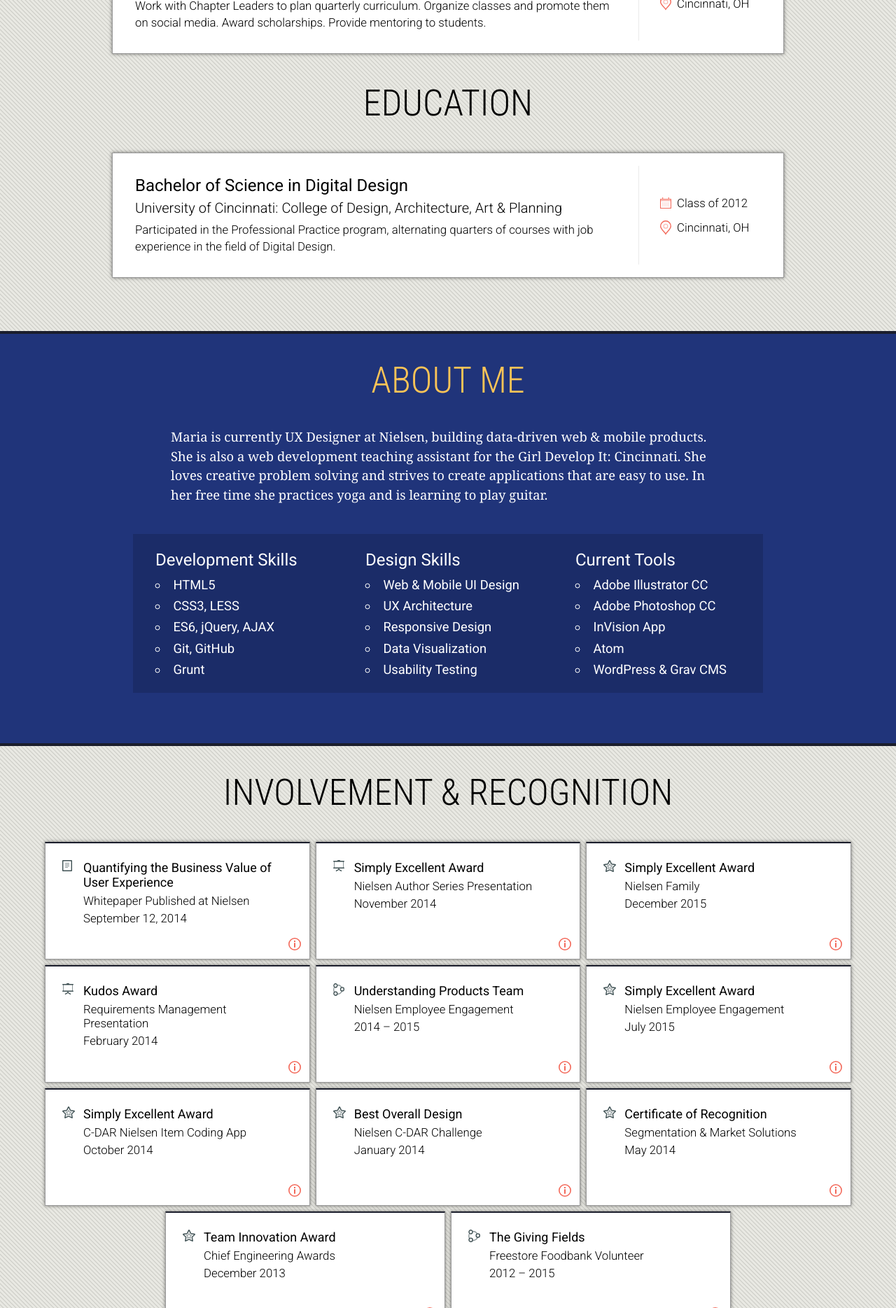
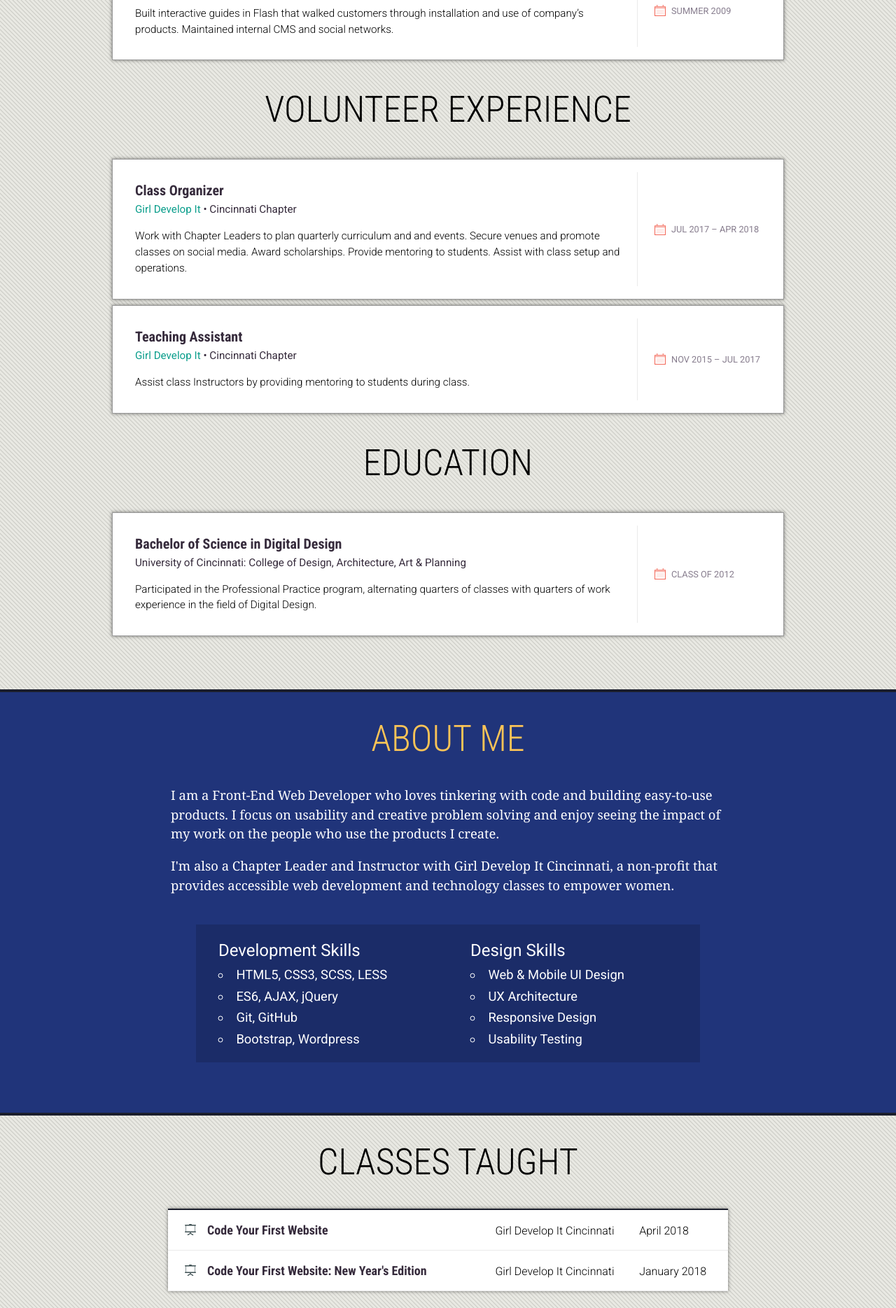
Before and after one commit to MariaSzubski/Current-Portfolio, a PHP site: page / in a window 1280 px wide. Shown: the part 3840-5709 px from the top of the page at 70% size. Run offline with PHP 8.4, Linux system fonts and the light colour scheme; some libraries are stand-ins or nearby versions; some web fonts are replaced.

Commit message:
Revise Experience for 2018

```diff
--- a/css/build/type_mixins.css
+++ b/css/build/type_mixins.css
@@ -1 +1 @@
-@import url('https://fonts.googleapis.com/css?family=Noto+Serif:400,700|Roboto+Condensed:300,400,700|Roboto:300,400');.ff-reg{font-family:Roboto,Helvetica,Trebuchet MS,sans-serif}.ff-cond{font-family:Roboto Condensed,Arial Narrow,sans-serif}.ff-serif{font-family:Noto Serif,Georgia,serif}.f-sectionHeader{font-family:Roboto Condensed,Arial Narrow,sans-serif;font-size:52px;font-size:3.25rem;font-weight:300;text-transform:uppercase;text-align:center;padding:36px 0;box-sizing:border-box;width:100%}.f-contentHeader{font-size:20px;font-size:1.25rem;font-weight:500;margin-bottom:6px}.f-copy{font-size:16.8px;font-size:1.05rem;font-weight:300}
+@import url('https://fonts.googleapis.com/css?family=Noto+Serif:400,700|Roboto+Condensed:300,400,700|Roboto:300,400,500,700');.ff-reg{font-family:Roboto,Helvetica,Trebuchet MS,sans-serif}.ff-cond{font-family:Roboto Condensed,Arial Narrow,sans-serif}.ff-serif{font-family:Noto Serif,Georgia,serif}.f-sectionHeader{font-family:Roboto Condensed,Arial Narrow,sans-serif;font-size:52px;font-size:3.25rem;font-weight:300;text-transform:uppercase;text-align:center;padding:36px 0;box-sizing:border-box;width:100%}.f-contentHeader{font-size:20px;font-size:1.25rem;font-weight:500;margin-bottom:6px}.f-copy{font-size:16.8px;font-size:1.05rem;font-weight:300}
--- a/css/src/colors.less
+++ b/css/src/colors.less
@@ -4,11 +4,13 @@
 @yellow:    	#FCC457;
 @green:     	#00AC98;
 @green-link: 	#0B9E8C;
-@black:			#1B1E2C;
-@navy:			#2B2E3C;
-@navy-lt:       #3B3F54;
+@black:			  #1B1E2C;
+@navy:        #2B2E3C;
+@navy-lt:     #3B3F54;
 @grey:      	#362B3C;
-@white:			#FFFFFF;
+@grey-md:     #615666;
+@grey-lt:     #877D8E;
+@white:			  #FFFFFF;
 
 
 
--- a/css/src/intro.less
+++ b/css/src/intro.less
@@ -312,7 +312,7 @@ header{
 		width: 100%;
 		height: auto;
 		margin: 4px;
-		padding: 18px 32px;
+		padding: 18px 24px 18px 32px;
 		background-color: @white;
 		border: 1px solid #999;
 		.b-shadow;
@@ -332,8 +332,8 @@ header{
 
 	& article div:last-child{
 		flex: 1;
-		padding-left: 30px;
-		min-width: 144px;
+		padding-left: 24px;
+		min-width: 160px;
 		display:flex;
 		flex-flow: column;
 		align-items: flex-start;
@@ -426,7 +426,7 @@ header{
 	align-items: stretch;
 	justify-content: flex-start;
 	width: 80% !important;
-	max-width: 900px;
+	max-width: 720px;
 	flex-basis: 100%;
 	background-color: rgba(0,0,0,.15);
 
@@ -494,6 +494,46 @@ header{
 	padding: 0px 60px 72px 60px;
 }
 
+#classContainer {
+	box-sizing: border-box;
+	width: 100%;
+  margin: auto;
+	max-width: 50rem;
+  background-color: @white;
+
+  border-top: 2px solid @black;
+  .b-shadow;
+
+	& article {
+		box-sizing: border-box;
+		position: relative;
+		display: flex;
+		flex-flow: row;
+		padding: 18px 24px 12px 24px;
+    border-bottom: 1px solid #eaeaea;
+
+    & .cl_01{
+      max-width: 32px;
+      flex: 1;
+      padding-top: 2px;
+    }
+
+    & .cl_02{
+      flex: 4;
+    }
+
+    & .cl_03{
+      flex: 2;
+      padding-top: 2px;
+    }
+
+    & .cl_04{
+      flex: 1;
+      padding-top: 2px;
+    }
+	}
+}
+
 #invContainer {
 	display: inline-flex;
 	flex-wrap: wrap;
@@ -552,12 +592,6 @@ header{
 		position: absolute;
 		top: 24px;
 		left: 24px;
-
-		*[src*="presentation"]{
-			position: absolute;
-			top: 54px;
-			left: 25px;
-		}
 	}
 }
 
@@ -570,7 +604,7 @@ header{
 	transition: opacity .3s ease;
 }
 
-@media (min-width: 64.0625em) and (max-width: 105em){
+@media (min-width: 54.001em) and (max-width: 105em){
 
 	#invContainer article {
 		flex: 1 0 32.5%;
@@ -578,19 +612,28 @@ header{
 
 }
 
-@media (min-width: 48.0625em) and (max-width: 64em){
 
-	#invContainer article {
-		flex-basis: 48%;
-	}
-
-}
-
-@media handheld, (max-width:48.4375em){
+@media handheld, (max-width: 54em){
 
 	#involveRec{
 		padding: 0px .3em 72px .3em;
 	}
+
+  #classContainer{
+    margin: 0px;
+    .cl_02{
+      flex: 4 !important;
+    }
+
+    .cl_03{
+      display: none;
+    }
+
+    .cl_04{
+      flex: 2 !important;
+      padding-top: 0px !important;
+    }
+  }
 
 	#invContainer {
 		& article{
@@ -637,12 +680,6 @@ header{
 			position: absolute;
 			top: 18px;
 			left: 18px;
-
-			&[src*="presentation"]{
-				position: absolute;
-				top: 50px;
-				left: 19px;
-			}
 		}
 	}
 
--- a/css/src/type_mixins.less
+++ b/css/src/type_mixins.less
@@ -1,5 +1,5 @@
 @import (reference) 'colors.less';
-@import url('https://fonts.googleapis.com/css?family=Noto+Serif:400,700|Roboto+Condensed:300,400,700|Roboto:300,400');
+@import url('https://fonts.googleapis.com/css?family=Noto+Serif:400,700|Roboto+Condensed:300,400,700|Roboto:300,400,500,700');
 
 @font-face {
     font-family: 'Milkshake';
@@ -8,6 +8,7 @@
 }
 
 /*                                     SIZES  */
+@fs-sm:         .95rem;
 @fs-base:       1.05rem;
 @fs-1x:         1.25rem;
 @fs-2x:         1.5rem;
--- a/css/src/typestyles.less
+++ b/css/src/typestyles.less
@@ -94,41 +94,54 @@ h2{
 	}
 
 	#expContainer &{
-		font-size: @fs-2x;
+    .ff-cond;
+    .f(@fs-1x, 700);
+    color: @grey;
 	}
 
-	#invContainer &{
-		font-size: 1.125rem;
+	#classContainer &, #invContainer &{
+    .ff-cond;
+    .f(1.125rem, 700);
+    color: @grey;
 	}
 }
 
 // Card Descriptions
 h3{
 	#expContainer &{
-		.f(@fs-1x, 300);
+		.f(@fs-sm, 500);
+    color: @grey;
 	}
 
-	#invContainer &{
-		.f(@fs-base, 300);
+	#classContainer &, #invContainer &{
+		.f(@fs-sm, 300);
 	}
 }
 
 h4{
-	font-size: @fs-base;
-	line-height: 140%;
-	margin-top: 8px;
+	font-size: .95rem;
+	line-height: 150%;
+	margin-top: 18px;
 	#invContainer &{
 		margin-top: 4px;
+    .f(0.8rem, 400);
+    color: @grey-lt;
+    text-transform: uppercase;
 	}
 }
 
 h5{
-	font-size: @fs-base;
+	.f(0.8rem, 400);
+  color: @grey-lt;
+  text-transform: uppercase;
 }
 
 h6{
-	font-size: @fs-base;
-	margin-top: 0.9em;
+  .f(0.8rem, 400);
+  color: @grey-lt;
+  text-transform: uppercase;
+  margin-top: 1.2em;
+  line-height: 140%;
 }
 
 
@@ -151,8 +164,8 @@ p{
 	.label &{
 		.ff-reg;
 		font-size: .875rem;
-        font-weight: 400;
-        text-transform: uppercase;
+    font-weight: 400;
+    text-transform: uppercase;
 		line-height: 190%;
 		margin-bottom: 0em;
 	}
@@ -287,6 +300,10 @@ a{
 		.f(1.15rem ~'!important', 600);
 		margin-bottom: 4px;
 
+    #classContainer &{
+      .f(0.9rem, 700) !important;
+    }
+
 		header &{
 			.ff-reg;
 			font-size: @fs-1x !important;
@@ -304,15 +321,21 @@ a{
 		line-height:  140% !important;
 
 		#invContainer &{
-			font-weight:  400 !important;
-			margin-top: 2px !important;
+			margin-top: 4px !important;
+      .f(0.8rem, 400);
+      text-transform: capitalize;
 		}
 	}
 
 	h5, h6{
 		.f(0.9rem ~'!important', 300 ~'!important');
 		line-height: 140% !important;
+    text-transform: capitalize;
 	}
+
+  .cl_04{
+    .f(0.9rem, 400);
+  }
 
 	p{
 		font-size: 1rem !important;
--- a/index.php
+++ b/index.php
@@ -5,7 +5,7 @@
 	<head>
 		<meta charset="utf-8">
 		<meta name="viewport" content="width=device-width, initial-scale=1">
-		<title>Maria Szubski • Front End Developer &amp; UX Designer • Design Portfolio</title>
+		<title>Maria Szubski • Front-End Web Developer • Independent Contractor</title>
 		<link rel="stylesheet" href="css/build/typestyles.css">
 		<link rel="stylesheet" href="css/build/master.css">
 		<link rel="stylesheet" href="css/build/intro.css">
@@ -19,7 +19,7 @@
 				<a href="#workSamples">Work Samples</a>
 				<a href="#experience">Experience</a>
 				<a href="#aboutMe">About Me</a>
-				<a href="#involveRec">Involvement &amp; Recognition</a>
+				<a href="#involveRec">Classes &amp; Recognition</a>
 				<a href="assets/MariaSzubski_Resume.pdf" download>Resume (PDF)</a>
 			</div>
 		</nav>
@@ -31,13 +31,12 @@
 							<?=$aws?>index/headshot@4x.jpg 4x"
 					src="<?=$aws?>index/headshot@3x.jpg" alt="Maria Szubski Headshot">
 			<h1>Maria Szubski</h1>
-			<p>UX Designer  &amp; Front End Developer</p>
+			<p>Front-End Web Developer</p>
 			<ul id="social">
 				<li><a href="https://www.linkedin.com/in/MariaSzubski" target="_blank"><img src="img/soc_linkedin.svg" alt="LinkedIn" title="LinkedIn"></a></li>
 				<li><a href="https://github.com/MariaSzubski" target="_blank"><img src="img/soc_github.svg" alt="GitHub" title="GitHub"></a></li>
-				<li><a href="https://www.hackerrank.com/MariaSzubski" target="_blank"><img src="img/soc_hackerrank.svg" alt="Hackerrank" title="Hackerrank"></a></li>
 				<li><a href="https://twitter.com/MariaSzubski" target="_blank"><img src="img/soc_twitter.svg" alt="Twitter" title="Twitter"></a></li>
-				<li><a href="mailto:mariaszubski@gmail.com" target="_blank"><img src="img/soc_email.svg" alt="Email" title="Email"></a></li>
+				<li><a href="mailto:hello@mariaszubski.com" target="_blank"><img src="img/soc_email.svg" alt="Email" title="Email"></a></li>
 			</ul>
 			<a href="assets/MariaSzubski_Resume.pdf" class="button" download>Download Resume</a>
 		</header>
@@ -164,51 +163,67 @@
 
 
 		<section id="experience">
-			<h1>Experience</h1>
+
 			<div id="expContainer">
+        <h1>Professional Experience</h1>
 				<article>
 					<div>
-						<h2>UX Designer</h2>
-						<h3><a href="http://www.nielsen.com/" title="Nielsen" target="_blank">Nielsen</a> • User Experience Team </h3>
-						<h4>Govern Nielsen’s collection of big data applications to ensure brand cohesion, consistency, and ease of use. Design across multiple frameworks including AngularJS, Sencha, MicroStrategy, and D3. Create mobile applications that adhere to iOS and Material Design guidelines. Build and maintain UX Standards documentation website using PHP and AJAX.</h4>
+						<h2>Front-End Web Developer</h2>
+						<h3><a href="https://mariaszubski.com/" title="Maria Szubski Digital, LLC" target="_blank">Maria Szubski Digital, LLC</a> • Independent Contractor</h3>
+						<h4>Work with clients to strategize and build web applications, with an emphasis on front-end development, JavaScript, and the implementation of responsive design.</h4>
 					</div>
 					<div>
 						<h5>
-							<img src="img/i_date.svg" alt="Time Period" title="Time Period"> Nov 2012 to Present
+							<img src="img/i_location.svg" alt="location">Cincinnati, OH
 						</h5>
 						<h6>
-							<img src="img/i_location.svg" alt="Location" title="Location">Cincinnati, OH
+              <img src="img/i_date.svg" alt="date">Jan 2018 – Present
+						</h6>
+					</div>
+				</article>
+        <article>
+					<div>
+						<h2>Chapter Leader & Instructor</h2>
+						<h3><a href="https://www.girldevelopit.com/chapters/cincinnati" title="Girl Develop It" target="_blank">Girl Develop It</a> • Cincinnati Chapter</h3>
+						<h4>Responsible for leading and supporting a vibrant community of instructors, volunteers, and students. Plan quarterly course schedule, promote events, foster community partnerships, grow the chapter, and run day-to-day operations. Event co-ordinator in charge of overseeing organizers. Instructor for the Intro to HTML/CSS classes.</h4>
+					</div>
+					<div>
+						<h5>
+							<img src="img/i_location.svg" alt="location">Cincinnati, OH
+						</h5>
+						<h6>
+              <img src="img/i_date.svg" alt="date">Apr 2018 – Present
 						</h6>
 					</div>
 				</article>
 				<article>
 					<div>
-						<h2>Class Organizer</h2>
-						<h3><a href="https://www.girldevelopit.com/chapters/cincinnati" title="Girl Develop It Cincinnati" target="_blank">Girl Develop It</a> • Cincinnati Chapter</h3>
-						<h4>Work with Instructors and Chapter leaders to plan classes and events for Girl Develop It Cincinnati. Secure venues and promote classes on social media. Review scholarship applications. Assist with class set up and operations.
-						</h4>
+						<h2>UX Designer</h2>
+						<h3><a href="http://www.nielsen.com/" title="Nielsen" target="_blank">Nielsen</a> • User Experience Team </h3>
+						<h4>Governed Nielsen’s collection of big data applications to ensure brand cohesion, consistency, and ease of use. Designed interfaces across multiple frameworks including AngularJS, Sencha, MicroStrategy, and D3. Created mobile applications that adhere to iOS and Material Design guidelines. Built and maintained UX Standards documentation website using PHP and AJAX.</h4>
 					</div>
 					<div>
 						<h5>
-							<img src="img/i_date.svg" alt="Time Period" title="Time Period">July 2017 to Present
+							<img src="img/i_location.svg" alt="Location" title="Location">Cincinnati, OH
 						</h5>
 						<h6>
-							<img src="img/i_location.svg" alt="Location" title="Location">Cincinnati, OH
+              <img src="img/i_date.svg" alt="Time Period" title="Time Period"> Nov 2012 – Dec 2017
 						</h6>
 					</div>
 				</article>
+          <h1>Internships</h1>
 				<article>
 					<div>
 						<h2>Design Intern</h2>
 						<h3><a href="http://momentdesign.com" title="Moment Design" target="_blank">Moment Design</a> • Digital Product Design Firm</h3>
-						<h4>Improved usability and consistency of data-driven web and mobile products. Researched rapid prototyping tools to accelerate company’s output.</h4>
+						<h4>Created designs that improved usability and consistency of data-driven web and mobile products. Researched rapid prototyping tools to accelerate output.</h4>
 					</div>
 					<div>
 						<h5>
-							<img src="img/i_date.svg" alt="Time Period" title="Time Period">Winter 2012
+							<img src="img/i_location.svg" alt="Location" title="Location">New York, NY
 						</h5>
 						<h6>
-							<img src="img/i_location.svg" alt="Location" title="Location">New York, NY
+              <img src="img/i_date.svg" alt="Time Period" title="Time Period">Winter 2012
 						</h6>
 					</div>
 				</article>
@@ -216,14 +231,14 @@
 					<div>
 						<h2>Interactive Design Intern</h2>
 						<h3><a href="http://www.antfarm.net/" title="The Ant Farm" target="_blank">The Ant Farm</a> • Entertainment Advertising Agency</h3>
-						<h4>Developed jQuery-based sites to publicize company achievements. Created assets for advertising campaigns, including Flash banner ads and social media themes.</h4>
+						<h4>Developed jQuery-based site to promote company accomplishments. Created assets for ad campaigns, including website designs and social media themes.</h4>
 					</div>
 					<div>
 						<h5>
-							<img src="img/i_date.svg" alt="Time Period" title="Time Period">Winter &amp; Summer 2011
+							<img src="img/i_location.svg" alt="Location" title="Location">Los Angeles, CA
 						</h5>
 						<h6>
-							<img src="img/i_location.svg" alt="Location" title="Location">Los Angeles, CA
+							<img src="img/i_date.svg" alt="Time Period" title="Time Period">Winter &amp; Summer 2011
 						</h6>
 					</div>
 				</article>
@@ -231,14 +246,14 @@
 					<div>
 						<h2>Digital Design Intern</h2>
 						<h3><a href="http://www.jcpenney.com/" title="JCPenney" target="_blank">JCPenney</a> • IT Innovations Department</h3>
-						<h4>Improved customers’ shopping experience by redesigning interfaces for iPad and large-format kiosk applications. Pitched concepts for digital shopping experiences.</h4>
+						<h4>Improved customers’ shopping experience by redesigning large-format kiosk and iPad app interfaces. Pitched concepts for digital shopping experiences.</h4>
 					</div>
 					<div>
 						<h5>
-							<img src="img/i_date.svg" alt="Time Period" title="Time Period">Summer 2010
+              <img src="img/i_location.svg" alt="Location" title="Location">Dallas, TX
 						</h5>
 						<h6>
-							<img src="img/i_location.svg" alt="Location" title="Location">Dallas, TX
+							<img src="img/i_date.svg" alt="Time Period" title="Time Period">Summer 2010
 						</h6>
 					</div>
 				</article>
@@ -250,10 +265,10 @@
 					</div>
 					<div>
 						<h5>
-							<img src="img/i_date.svg" alt="Time Period" title="Time Period">Winter 2010
+							<img src="img/i_location.svg" alt="Location" title="Location">Cincinnati, OH
 						</h5>
 						<h6>
-							<img src="img/i_location.svg" alt="Location" title="Location">Cincinnati, OH
+              <img src="img/i_date.svg" alt="Time Period" title="Time Period">Winter 2010
 						</h6>
 					</div>
 				</article>
@@ -261,34 +276,44 @@
 					<div>
 						<h2>Web Design Intern</h2>
 						<h3><a href="http://www.evenflo.com/" title="Evenflo" target="_blank">Evenflo</a> • Marketing Department</h3>
-						<h4>Maintained internal CMS and social networks. Built interactive guides in Flash to provide customers with tips for using the company’s products.</h4>
+						<h4>Built interactive guides in Flash that walked customers through installation and use of company’s products. Maintained internal CMS and social networks. </h4>
 					</div>
 					<div>
 						<h5>
+							<img src="img/i_location.svg" alt="Location" title="Location">Miamisburg, OH
+						<h6>
 							<img src="img/i_date.svg" alt="Time Period" title="Time Period">Summer 2009
 						</h5>
-						<h6>
-							<img src="img/i_location.svg" alt="Location" title="Location">Miamisburg, OH
 						</h6>
 					</div>
 				</article>
+
 				<h1>Volunteer Experience</h1>
-
-				<article>
+        <article>
 					<div>
-						<h2>Web Development Class Organizer &amp; Teaching Assistant</h2>
+						<h2>Class Organizer</h2>
 						<h3><a href="https://www.girldevelopit.com/" title="Girl Develop It" target="_blank">Girl Develop It</a> • Cincinnati Chapter</h3>
-						<h4>Work with Chapter Leaders to plan quarterly curriculum. Organize classes and promote them on social media. Award scholarships. Provide mentoring to students.</h4>
+						<h4>Work with Chapter Leaders to plan quarterly curriculum and and events. Secure venues and promote classes on social media. Award scholarships. Provide mentoring to students. Assist with class setup and operations.</h4>
 					</div>
 					<div>
 						<h5>
-							<img src="img/i_date.svg" alt="date">2015 – Present
+							<img src="img/i_date.svg" alt="date">Jul 2017 – Apr 2018
 						</h5>
-						<h6>
-							<img src="img/i_location.svg" alt="location">Cincinnati, OH
-						</h6>
 					</div>
 				</article>
+				<article>
+					<div>
+						<h2>Teaching Assistant</h2>
+						<h3><a href="https://www.girldevelopit.com/" title="Girl Develop It" target="_blank">Girl Develop It</a> • Cincinnati Chapter</h3>
+						<h4>Assist class Instructors by providing mentoring to students during class.</h4>
+					</div>
+					<div>
+						<h5>
+							<img src="img/i_date.svg" alt="date">Nov 2015 – Jul 2017
+						</h5>
+					</div>
+				</article>
+
 
 				<h1>Education</h1>
 
@@ -296,15 +321,12 @@
 					<div>
 						<h2>Bachelor of Science in Digital Design</h2>
 						<h3>University of Cincinnati: College of Design, Architecture, Art &amp; Planning</h3>
-						<h4>Participated in the Professional Practice program, alternating quarters of courses with job experience in the field of Digital Design.</h4>
+						<h4>Participated in the Professional Practice program, alternating quarters of classes with quarters of work experience in the field of Digital Design.</h4>
 					</div>
 					<div>
 						<h5>
 							<img src="img/i_date.svg" alt="date">Class of 2012
 						</h5>
-						<h6>
-							<img src="img/i_location.svg" alt="location">Cincinnati, OH
-						</h6>
 					</div>
 				</article>
 			</div>
@@ -317,42 +339,52 @@
 			<h1>About Me</h1>
 			<div>
 				<p>
-					Maria is currently UX Designer at Nielsen, building data-driven web &amp; mobile products. She is also a web development teaching assistant for the Girl Develop It: Cincinnati. She loves creative problem solving and strives to create applications that are easy to use. In her free time she practices yoga and is learning to play guitar.
+					I am a Front-End Web Developer who loves tinkering with code and building easy-to-use products. I focus on usability and creative problem solving and enjoy seeing the impact of my work on the people who use the products I create.
+        </p>
+        <p>
+          I'm also a Chapter Leader and Instructor with Girl Develop It Cincinnati, a non-profit that provides accessible web development and technology classes to empower women.
 				</p>
 			</div>
 			<div id="skills">
 				<dl>
 					<dt>Development Skills</dt>
-					<dd>HTML5</dd>
-					<dd>CSS3, LESS</dd>
-					<dd>ES6, jQuery, AJAX</dd>
+					<dd>HTML5, CSS3, SCSS, LESS</dd>
+					<dd>ES6, AJAX, jQuery</dd>
 					<dd>Git, GitHub</dd>
-					<dd>Grunt</dd>
+					<dd>Bootstrap, Wordpress</dd>
 				</dl>
 				<dl>
 					<dt>Design Skills</dt>
 					<dd>Web &amp; Mobile UI Design</dd>
 					<dd>UX Architecture</dd>
 					<dd>Responsive Design</dd>
-					<dd>Data Visualization</dd>
 					<dd>Usability Testing</dd>
-				</dl>
-				<dl>
-					<dt>Current Tools</dt>
-					<dd>Adobe Illustrator CC</dd>
-					<dd>Adobe Photoshop CC</dd>
-					<dd>InVision App</dd>
-					<dd>Atom</dd>
-					<dd>WordPress &amp; Grav CMS</dd>
 				</dl>
 			</div>
 		</section>
 
 
 		<section id="involveRec">
-			<h1>Involvement &amp; Recognition</h1>
+      <h1>Classes Taught</h1>
+      <div id="classContainer">
+        <article>
+          <div class="cl_01"><img src="img/i_presentation.svg" alt="publication" title="Class"></div>
+          <div class="cl_02"><h2>Code Your First Website</h2></div>
+          <div class="cl_03">Girl Develop It Cincinnati</div>
+          <div class="cl_04">April 2018</div>
+        </article>
+
+        <article>
+          <div class="cl_01"><img src="img/i_presentation.svg" alt="publication" title="Class"></div>
+          <div class="cl_02"><h2>Code Your First Website: New Year's Edition</h2></div>
+          <div class="cl_03">Girl Develop It Cincinnati</div>
+          <div class="cl_04">January 2018</div>
+        </article>
+      </div>
+
+
+      <h1>Recognition</h1>
 			<div id="invContainer">
-
 					<article>
 						<img src="img/i_info.svg" alt="info" title="Details">
 						<div class="layer1">
@@ -404,20 +436,6 @@
 						</div>
 						<div class="layer2">
 							<p>Awarded for a “visually appealing, eye-opening” presentation regarding UX engagement in project requirements and planning.</p>
-						</div>
-					</article>
-
-
-					<article>
-						<img src="img/i_info.svg" alt="info" title="Details">
-						<div class="layer1">
-							<h2>Understanding Products Team</h2>
-							<h3>Nielsen Employee Engagement</h3>
-							<h4>2014 – 2015</h4>
-							<img src="img/i_group.svg" alt="group" title="Community">
-						</div>
-						<div class="layer2">
-							<p>The goal of the Understanding Product team is to improve associates’ understanding of Nielsen's suite of products. Our efforts are being used to drive new initiatives within the organization.</p>
 						</div>
 					</article>
 
@@ -493,20 +511,6 @@
 					</article>
 
 
-					<article>
-						<img src="img/i_info.svg" alt="info" title="Details">
-						<div class="layer1">
-							<h2>The Giving Fields</h2>
-							<h3>Freestore Foodbank Volunteer</h3>
-							<h4>2012 – 2015</h4>
-							<img src="img/i_group.svg" alt="group" title="Community">
-						</div>
-						<div class="layer2">
-							<p>The Giving Fields is a community farm in Melbourne, KY that provides fresh produce to local food pantries and soup kitchens. I volunteer by planting and harvesting crops.</p>
-						</div>
-					</article>
-
-
 			</div>
 		</section>
 
--- a/template/footer.inc.php
+++ b/template/footer.inc.php
@@ -4,12 +4,11 @@
 		<ul>
 			<li><a href="https://www.linkedin.com/in/MariaSzubski" target="_blank"><div><img src="<?php echo $dir ?>img/soc_linkedin.svg" alt="LinkedIn"></div>LinkedIn</a></li>
 			<li><a href="https://github.com/MariaSzubski" target="_blank"><div><img src="<?php echo $dir ?>img/soc_github.svg" alt="GitHub"></div>GitHub</a></li>
-			<li><a href="https://www.hackerrank.com/MariaSzubski" target="_blank"><div><img src="<?php echo $dir ?>img/soc_hackerrank.svg" alt="Hackerrank"></div>Hackerrank</a></li>
 			<li><a href="https://twitter.com/MariaSzubski" target="_blank"><div><img src="<?php echo $dir ?>img/soc_twitter.svg" alt="Twitter"></div>Twitter</a></li>
-			<li><a href="mailto:mariaszubski@gmail.com" target="_blank"><div><img src="<?php echo $dir ?>img/soc_email.svg" alt="Email Me"></div>Email</a></li>
+			<li><a href="mailto:hello@mariaszubski.com" target="_blank"><div><img src="<?php echo $dir ?>img/soc_email.svg" alt="Email Me"></div>Email</a></li>
 		</ul>
 	</div>
 	<div id="copyright">
-		&copy;2017 Maria Szubski
+		&copy;2018 Maria Szubski Digital, LLC
 	</div>
 </footer>
--- a/template/proj_header.inc.php
+++ b/template/proj_header.inc.php
@@ -5,7 +5,7 @@
 		<a href="../#workSamples">Work Samples</a>
 		<a href="../#experience">Experience</a>
 		<a href="../#aboutMe">About Me</a>
-		<a href="../#involveRec">Involvement &amp; Recognition</a>
+		<a href="../#involveRec">Classes &amp; Recognition</a>
 		<a href="../assets/MariaSzubski_Resume.pdf" download>Resume (PDF)</a>
 	</div>
 </nav>
```
Also changed, not shown: css/build/intro.css, css/build/typestyles.css, 1 other file.
